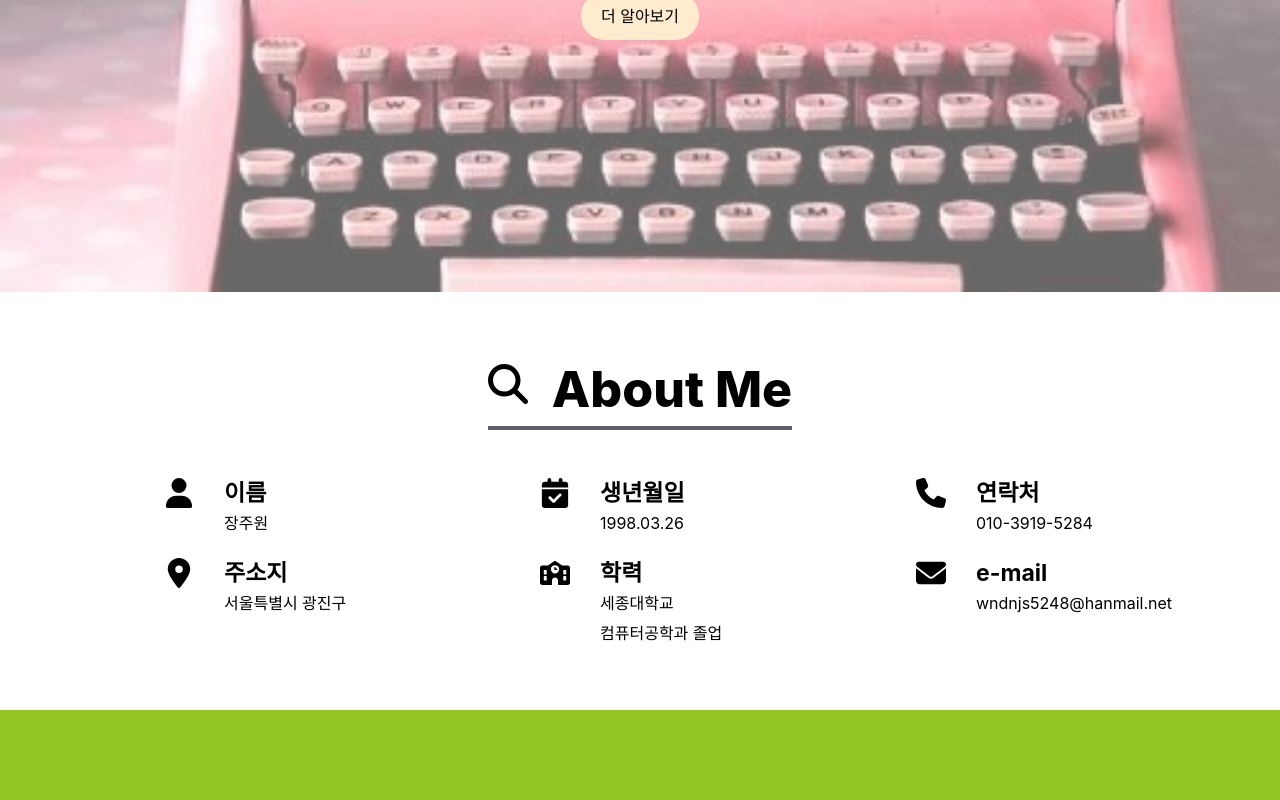
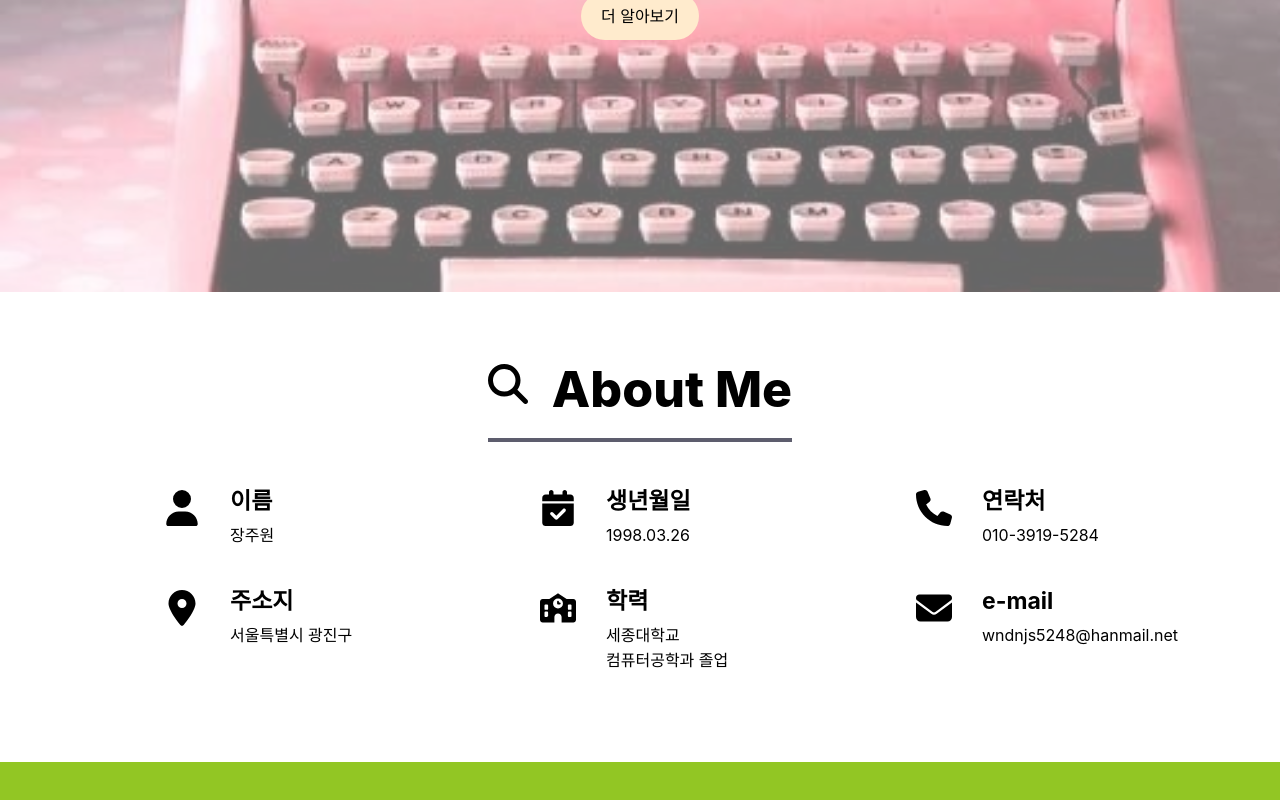
Before and after one commit to juwon98/portfolio, a React (Create React App) app: page / in a window 1280 px wide. Shown: the part 408-1208 px from the top of the page. Built offline with nearby package versions, Linux system fonts and the light colour scheme; a web font is replaced by a local one.

Commit message:
refactor: Edit css

```diff
--- a/src/App.jsx
+++ b/src/App.jsx
@@ -56,7 +56,7 @@ function App() {
               />
               <h2 className="aboutme-title">About Me</h2>
             </div>
-            <Devider style={{ margin: "12px 0px 48px 0px" }} />
+            <Devider style={{ margin: "24px 0px 48px 0px" }} />
           </div>
           <div className="aboutme-infos-container">
             <div className="aboutme-info-wrapper">
--- a/src/App.scss
+++ b/src/App.scss
@@ -97,7 +97,7 @@
           display: flex;
           margin: 0px 88px 0px 88px;
           width: 200px;
-          height: 80px;
+          height: 100px;
 
           #person-icon,
           #calendar-icon,
@@ -105,8 +105,8 @@
           #location-icon,
           #school-icon,
           #envelope-icon {
-            width: 30px;
-            height: 30px;
+            width: 36px;
+            height: 36px;
             margin-right: 30px;
           }
 
@@ -114,8 +114,11 @@
             .aboutme-info-title {
               font-size: 23px;
               font-weight: 700;
+              margin-bottom: 10px;
             }
-            line-height: 30px;
+            .aboutme-info-description {
+              line-height: 25px;
+            }
           }
         }
       }
```
